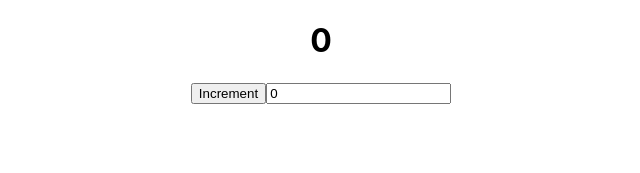
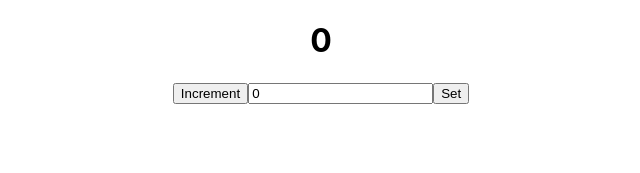
Before and after one commit to michael-padin/react-testing-practice, a React (Create React App) app: page / in a window 1280 px wide. Shown: the top 173 px of the page, without its empty margins (319-959 px from the left). Built offline with nearby package versions, Linux system fonts and the light colour scheme.

Commit message:
test: add set count

```diff
--- a/src/components/Counter/Counter.tsx
+++ b/src/components/Counter/Counter.tsx
@@ -1,14 +1,15 @@
 import React, { useState } from 'react';
 
 const Counter = () => {
-  const [counter, setCounter] = useState(0);
+  const [count, setCount] = useState(0)
   const [amount, setAmount] = useState(0);
 
   return (
     <div>
-      <h1>{counter}</h1>
-      <button onClick={() => setCounter(counter + 1)}>Increment</button>
+      <h1>{count}</h1>
+      <button onClick={() => setCount(count + 1)}>Increment</button>
       <input type = "number" name = "amount" value = {amount}  onChange = {(e) => setAmount(parseInt(e.target.value))}/>
+      <button onClick={() => setCount(amount)}>Set</button>
     </div>
   );
 };
```
